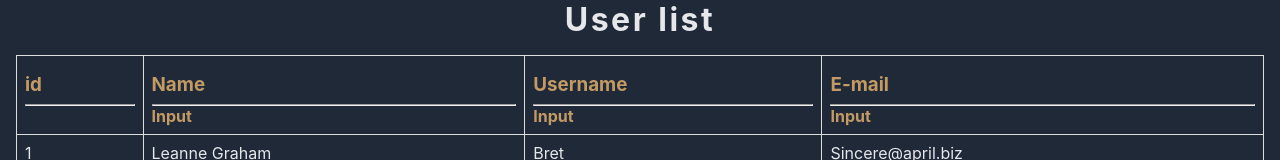
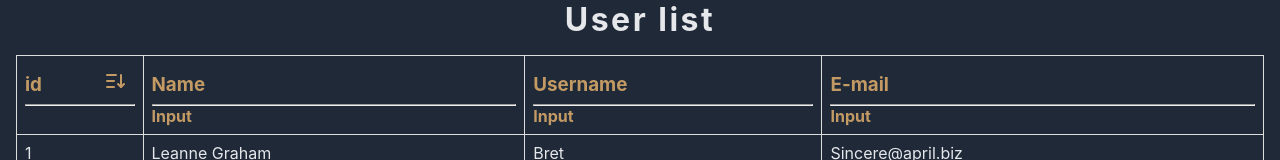
Before and after one commit to yakksiek/task-userstable, a React (Vite) app: page / in a window 1280 px wide. Shown: the top 160 px of the page. Built offline with nearby package versions, Linux system fonts and the light colour scheme.

Commit message:
feat(reduxHooks): add redux hooks useAppSelector useAppDispatch useAppStore

```diff
--- a/src/App.tsx
+++ b/src/App.tsx
@@ -1,8 +1,8 @@
 import Table from './components/Table';
 
-import users from './data/users';
+import { styled } from 'styled-components';
 import { userTableHeadersConfig } from './data/tableHeader';
-import { styled } from 'styled-components';
+import { useAppSelector } from './hooks/reduxHooks';
 
 const StyledAppLayout = styled.div`
     max-width: 1300px;
@@ -10,9 +10,11 @@ const StyledAppLayout = styled.div`
 `;
 
 function App() {
+    const { userList } = useAppSelector(state => state.usersData);
+
     return (
         <StyledAppLayout>
-            <Table tableContent={users} headerData={userTableHeadersConfig} title='User list' />
+            <Table tableContent={userList} headerData={userTableHeadersConfig} title='User list' />
         </StyledAppLayout>
     );
 }
--- a/src/components/Table/TableHeaderCell.tsx
+++ b/src/components/Table/TableHeaderCell.tsx
@@ -1,7 +1,10 @@
 import { useState } from 'react';
+import { TbSortAscending, TbSortDescending } from 'react-icons/tb';
+import { useDispatch } from 'react-redux';
 import { styled } from 'styled-components';
-import { TbSortAscending, TbSortDescending } from 'react-icons/tb';
+import { useAppSelector } from '../../hooks/reduxHooks';
 
+import { setSorting } from '../../features/sorting/sortingSlice';
 import * as t from '../../types';
 
 interface TableHeaderCellProps {
@@ -35,9 +38,14 @@ const StyledHeader = styled.header`
 `;
 
 function TableHeaderCell({ cellData }: TableHeaderCellProps) {
+    const { field, title, filter } = cellData;
+    const sorting = useAppSelector(state => state.sorting);
     const [showSort, setShowSort] = useState(false);
+    const dispatch = useDispatch();
 
-    const { field, title, filter } = cellData;
+    const isDescSorting = sorting.column === field && sorting.order === 'desc';
+    const isAscSorting = sorting.column === field && sorting.order === 'asc';
+    const futureSortingOrder = isDescSorting ? 'asc' : 'desc';
 
     const handleMouseOver = () => {
         setShowSort(true);
@@ -47,12 +55,27 @@ function TableHeaderCell({ cellData }: TableHeaderCellProps) {
         setShowSort(false);
     };
 
+    const handleSort = () => {
+        dispatch(setSorting({ column: field, order: futureSortingOrder }));
+    };
+
     return (
         <StyledTableHeader>
-            <StyledHeader onMouseOver={handleMouseOver} onMouseOut={handleMouseOut}>
+            <StyledHeader onClick={handleSort} onMouseOver={handleMouseOver} onMouseOut={handleMouseOut}>
                 <span>{title}</span>
                 <StyledButtonContainer>
-                    {showSort && (
+                    {isDescSorting && (
+                        <StyledSortButton>
+                            <TbSortAscending color='rgb(195 154 100)' />
+                        </StyledSortButton>
+                    )}
+                    {isAscSorting && (
+                        <StyledSortButton>
+                            <TbSortDescending color='rgb(195 154 100)' />
+                        </StyledSortButton>
+                    )}
+
+                    {showSort && !isAscSorting && !isDescSorting && (
                         <StyledSortButton>
                             <TbSortDescending color='white' />
                         </StyledSortButton>
--- /dev/null
+++ b/src/hooks/reduxHooks.ts
@@ -0,0 +1,7 @@
+import type { TypedUseSelectorHook } from 'react-redux';
+import { useDispatch, useSelector, useStore } from 'react-redux';
+import type { AppDispatch, AppStore, RootState } from '../store/store';
+
+export const useAppDispatch: () => AppDispatch = useDispatch;
+export const useAppSelector: TypedUseSelectorHook<RootState> = useSelector;
+export const useAppStore: () => AppStore = useStore;
--- a/src/main.tsx
+++ b/src/main.tsx
@@ -1,12 +1,17 @@
+import { Provider } from 'react-redux';
 import { StrictMode } from 'react';
 import { createRoot } from 'react-dom/client';
+
 import App from './App.tsx';
 import './index.css';
 import GlobalStyles from './styles/GlobalStyles.ts';
+import store from './store/store.ts';
 
 createRoot(document.getElementById('root')!).render(
     <StrictMode>
-        <GlobalStyles />
-        <App />
+        <Provider store={store}>
+            <GlobalStyles />
+            <App />
+        </Provider>
     </StrictMode>,
 );
--- a/src/store/store.ts
+++ b/src/store/store.ts
@@ -11,7 +11,8 @@ const store = configureStore({
     },
 });
 
-export type RootState = ReturnType<typeof store.getState>;
-export type AppDispatch = typeof store.dispatch;
+export type AppStore = typeof store;
+export type RootState = ReturnType<AppStore['getState']>;
+export type AppDispatch = AppStore['dispatch'];
 
 export default store;
```
